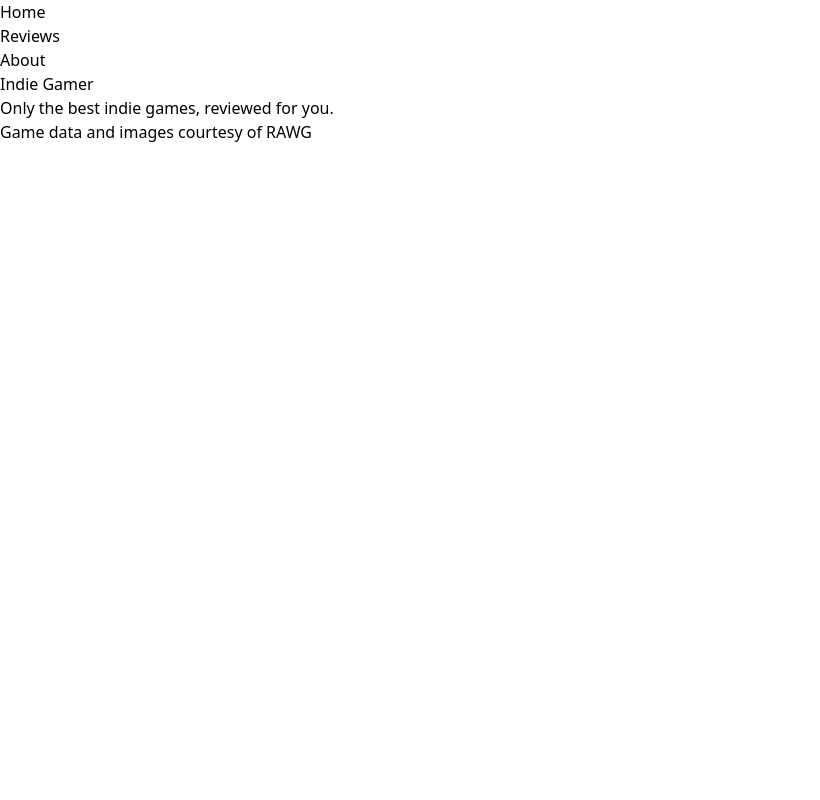
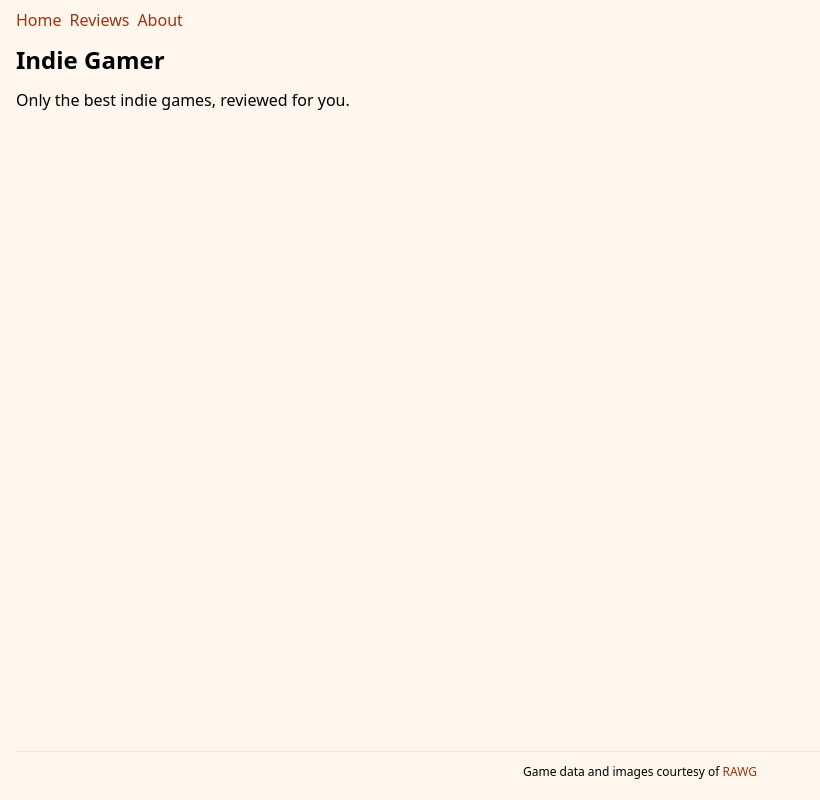
Before and after one commit to alexgrimm87/nextjs14-game-reviews, a Next.js app: page / in a window 1280 px wide. Shown: the whole page, without its empty margins (0-820 px from the left). Built offline with nearby package versions, Linux system fonts and the light colour scheme.

Commit message:
create components and styling

```diff
--- a/app/about/page.jsx
+++ b/app/about/page.jsx
@@ -1,7 +1,9 @@
+import Heading from "@/components/Heading";
+
 export default function AboutPage() {
   return (
     <>
-      <h1>About</h1>
+      <Heading>About</Heading>
       <p>
         A website created to learn Next.js
       </p>
--- a/app/layout.jsx
+++ b/app/layout.jsx
@@ -1,31 +1,19 @@
-import Link from "next/link";
+import NavBar from "@/components/NavBar";
 import './globals.css';
 
 export default function RootLayout({ children }) {
   return (
     <html lang="en">
-    <body>
+    <body className="bg-orange-50 flex flex-col px-4 py-2 min-h-screen">
       <header>
-        <nav>
-          <ul>
-            <li>
-              <Link href="/">Home</Link>
-            </li>
-            <li>
-              <Link href="/reviews">Reviews</Link>
-            </li>
-            <li>
-              <Link href="/about" prefetch={false}>About</Link>
-            </li>
-          </ul>
-        </nav>
+        <NavBar />
       </header>
-      <main>
+      <main className="grow py-3">
         {children}
       </main>
-      <footer>
-        Game data and images courtesy
-        of <a href="https://rawg.io/" target="_blank">RAWG</a>
+      <footer className="border-t py-3 text-center text-xs">
+        Game data and images courtesy of{' '}
+        <a href="https://rawg.io/" target="_blank" className="text-orange-800 hover:underline">RAWG</a>
       </footer>
     </body>
     </html>
--- a/app/page.jsx
+++ b/app/page.jsx
@@ -1,7 +1,9 @@
+import Heading from "@/components/Heading";
+
 export default function HomePage() {
   return (
     <>
-      <h1>Indie Gamer</h1>
+      <Heading>Indie Gamer</Heading>
       <p>
         Only the best indie games, reviewed for you.
       </p>
--- a/app/reviews/hollow-knight/page.jsx
+++ b/app/reviews/hollow-knight/page.jsx
@@ -1,7 +1,9 @@
+import Heading from "@/components/Heading";
+
 export default function HollowKnightPage() {
   return (
     <>
-      <h1>Hollow Knight</h1>
+      <Heading>Hollow Knight</Heading>
       <p>
         This will be the review for Hollow Knight.
       </p>
--- a/app/reviews/page.jsx
+++ b/app/reviews/page.jsx
@@ -1,9 +1,10 @@
 import Link from "next/link";
+import Heading from "@/components/Heading";
 
 export default function ReviewsPage() {
   return (
     <>
-      <h1>Reviews</h1>
+      <Heading>Reviews</Heading>
       <ul>
         <li>
           <Link href="/reviews/hollow-knight">
--- a/app/reviews/stardew-valley/page.jsx
+++ b/app/reviews/stardew-valley/page.jsx
@@ -1,7 +1,9 @@
+import Heading from "@/components/Heading";
+
 export default function StardewValleyPage() {
   return (
     <>
-      <h1>Stardew Valley</h1>
+      <Heading>Stardew Valley</Heading>
       <p>
         This will be the review for Stardew Valley.
       </p>
--- /dev/null
+++ b/components/Heading.jsx
@@ -0,0 +1,7 @@
+export default function Heading({ children }) {
+  return (
+    <h1 className="font-bold pb-3 text-2xl">
+      {children}
+    </h1>
+  );
+}
--- /dev/null
+++ b/components/NavBar.jsx
@@ -0,0 +1,19 @@
+import Link from "next/link";
+
+export default function NavBar() {
+  return (
+    <nav>
+      <ul className="flex gap-2">
+        <li>
+          <Link href="/" className="text-orange-800 hover:underline">Home</Link>
+        </li>
+        <li>
+          <Link href="/reviews" className="text-orange-800 hover:underline">Reviews</Link>
+        </li>
+        <li>
+          <Link href="/about" prefetch={false} className="text-orange-800 hover:underline">About</Link>
+        </li>
+      </ul>
+    </nav>
+  );
+}
```
Also changed, not shown: jsconfig.json (added, +7 -0 lines).
